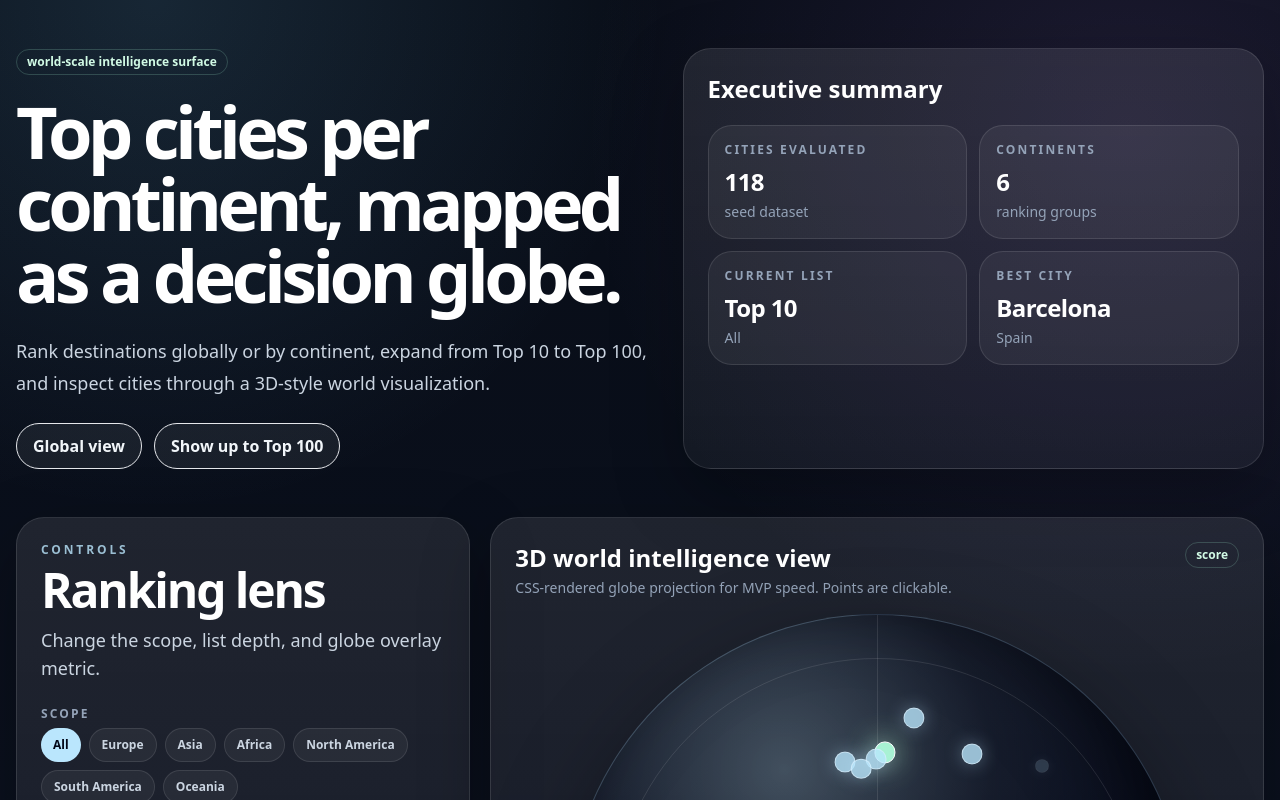
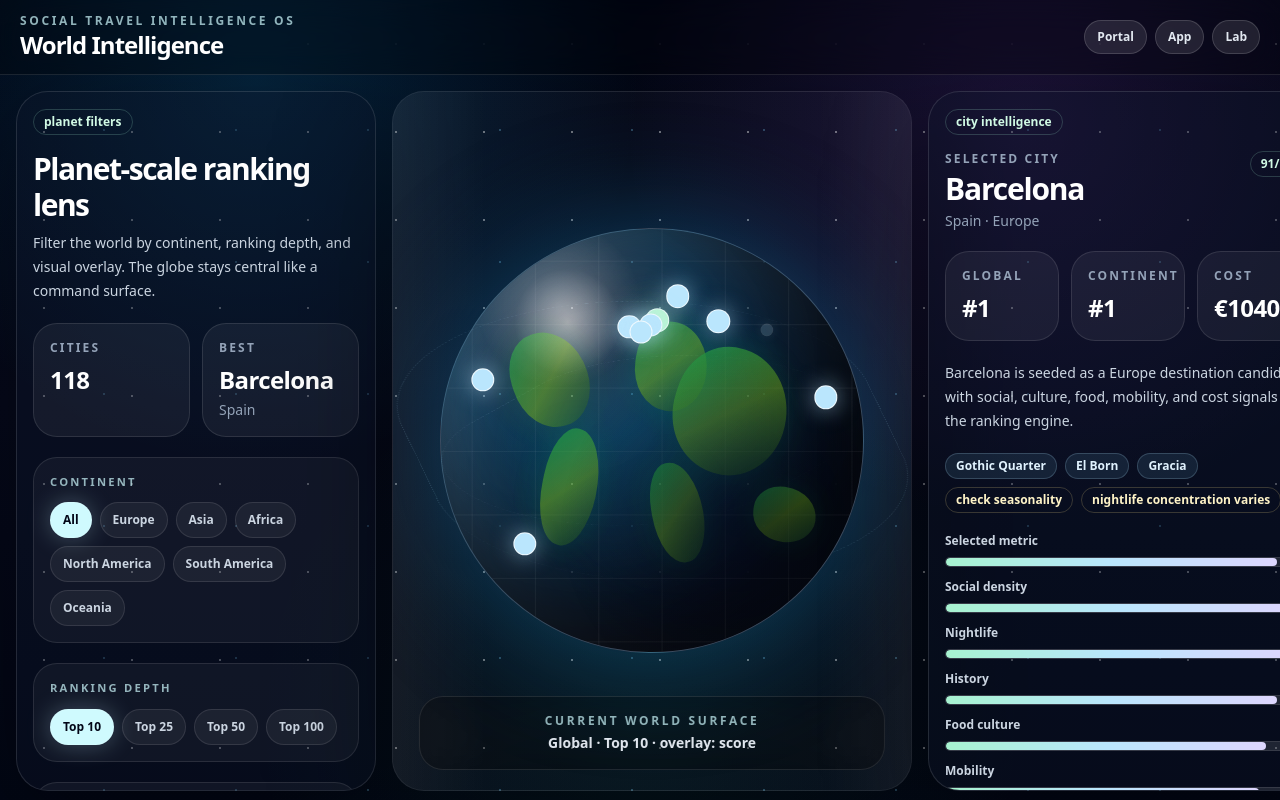
Before and after one commit to irf97/Travel-Guide, a Next.js app in the folder mvp/: page /world in a window 1280 px wide. Shown: the top 800 px of the page. Built offline with nearby package versions, Linux system fonts and the light colour scheme.

Commit message:
Use immersive world dashboard on world route

```diff
--- a/mvp/app/world/page.tsx
+++ b/mvp/app/world/page.tsx
@@ -1,6 +1,6 @@
-import { WorldIntelligenceApp } from "@/components/world-intelligence";
+import { ImmersiveWorld } from "@/components/immersive-world";
 import { worldCities } from "@/lib/world-data";
 
 export default function WorldPage() {
-  return <WorldIntelligenceApp cities={worldCities} />;
+  return <ImmersiveWorld cities={worldCities} />;
 }
```
